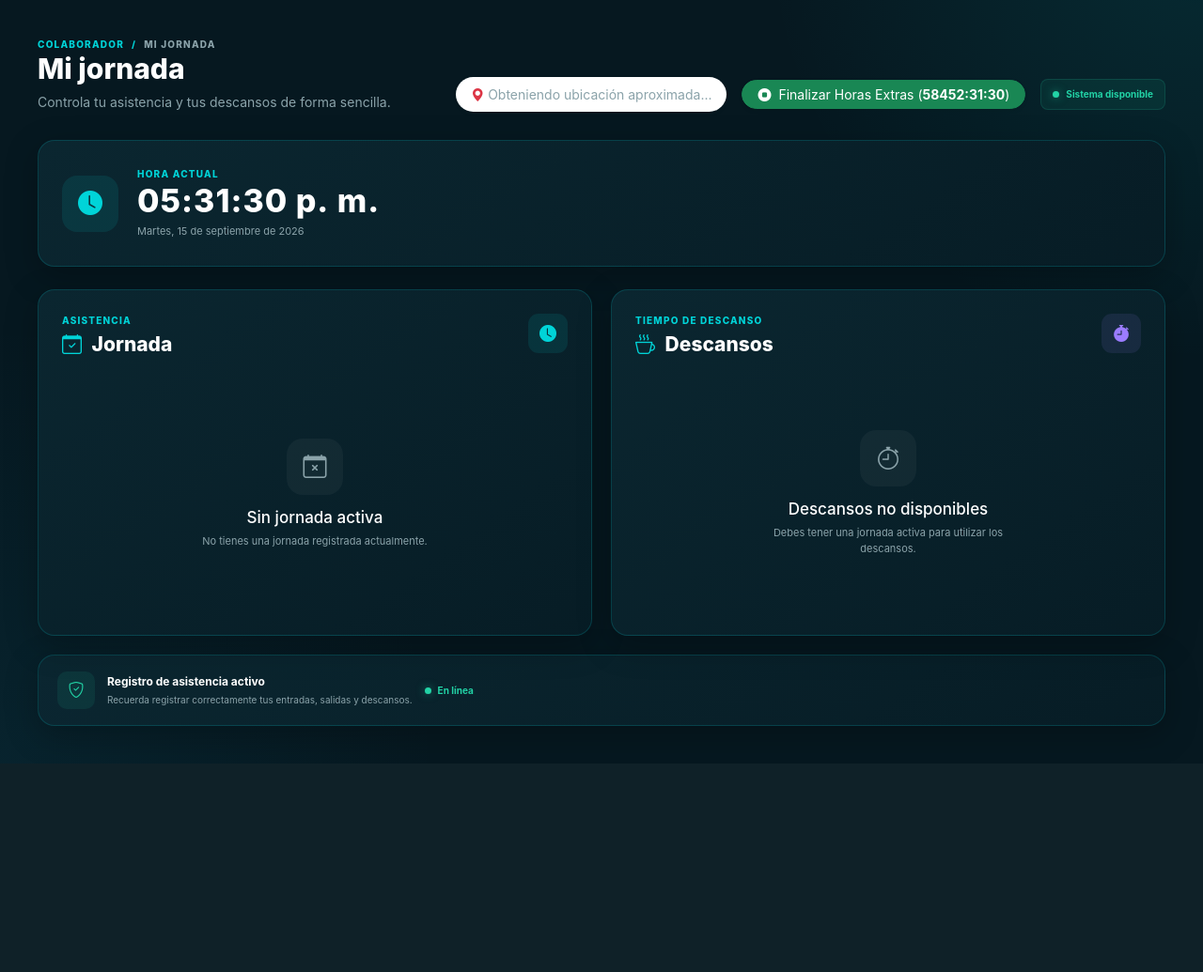
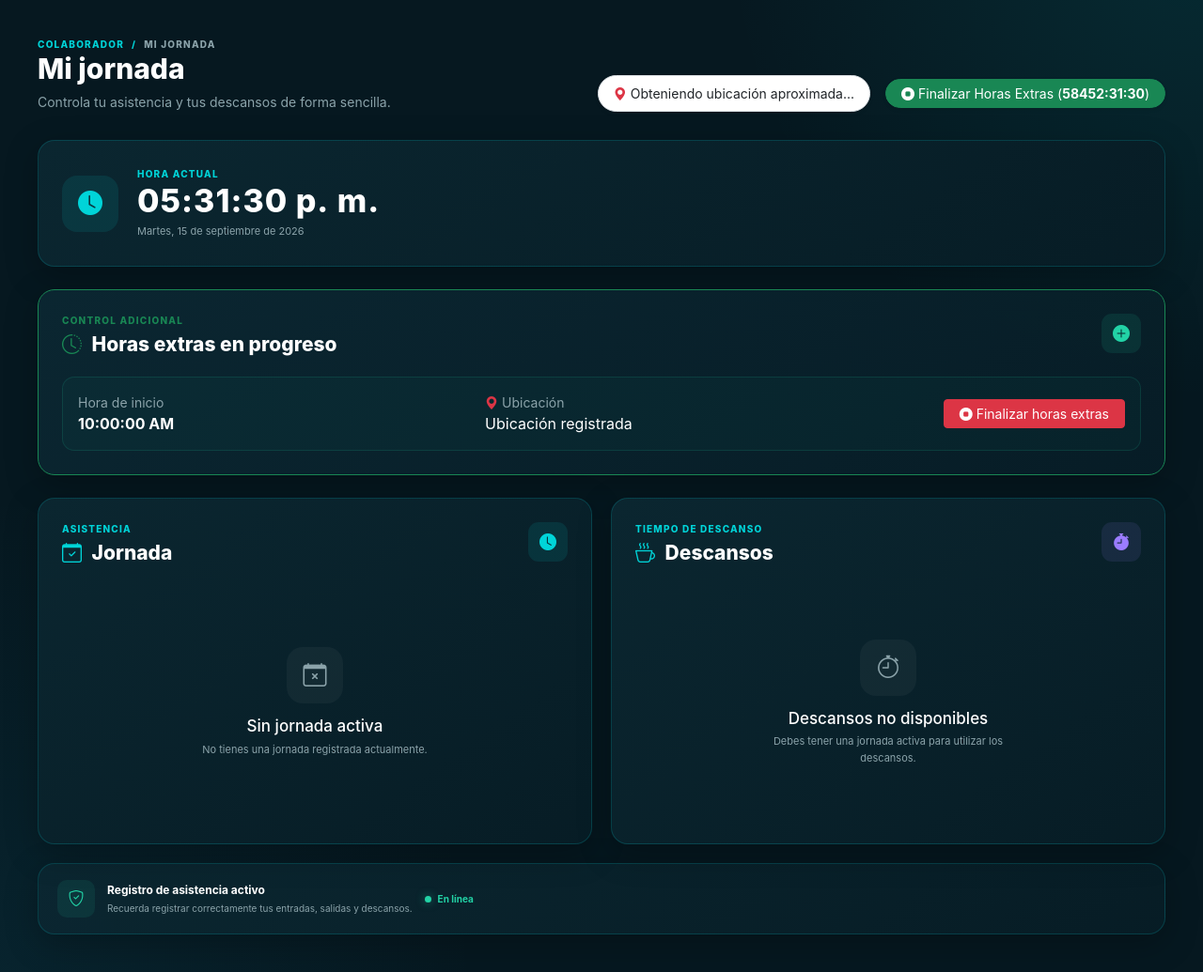
Before and after one commit to el-dino19/Attendix, a Flask app: page /Attendix/dashboard in a window 1280 px wide. Shown: the part 82-1117 px from the top of the page at 94% size. Before the commit the page ends 864 px from the top, so only its background shows below. Run offline with Flask 3, Linux system fonts and the light colour scheme; the visitor is signed in with stand-in values (Sample User, id 1); tables that the repository leaves empty hold one stand-in row (values such as "Sample post").

Commit message:
Actualiza dashboard y horas extras

```diff
--- a/app/templates/empleado/dashboard.html
+++ b/app/templates/empleado/dashboard.html
@@ -120,37 +120,35 @@
           </p>
         </div>
 
-        <!-- Estado, Ubicación y Botón de Horas Extras Superior -->
+        <!-- Ubicación en color oscuro y Botón Superior de Horas Extras -->
         <div class="d-flex align-items-center gap-3 flex-wrap">
-          <!-- Ubicación Integrada -->
-          <div class="d-flex align-items-center text-muted small bg-white px-3 py-2 rounded-pill shadow-sm">
+          <!-- Ubicación (Color Oscuro) -->
+          <div class="d-flex align-items-center text-dark small bg-white px-3 py-2 rounded-pill shadow-sm border">
             <i class="bi bi-geo-alt-fill text-danger me-1"></i>
             <span id="ubicacion-texto">Ubicación: Verificando...</span>
           </div>
 
-          <!-- Botón de Horas Extras Rápido -->
+          <!-- Botón de Horas Extras (Trigger Modal o Finalizar) -->
           {% if hora_extra_activa %}
           <button
             type="button"
-            class="btn btn-sm btn-success rounded-pill px-3 shadow-sm"
+            class="btn btn-sm btn-success rounded-pill px-3 shadow-sm d-flex align-items-center gap-1"
             onclick="finalizarHorasExtras()"
           >
-            <i class="bi bi-stop-circle-fill me-1"></i> Finalizar Horas Extras (<strong id="contador-horas-extras" data-inicio="{{ hora_extra_activa.inicio.isoformat() }}">00:00:00</strong>)
+            <i class="bi bi-stop-circle-fill"></i>
+            <span>Finalizar Horas Extras (<strong id="contador-horas-extras" data-inicio="{{ hora_extra_activa.inicio.isoformat() }}">00:00:00</strong>)</span>
           </button>
           {% else %}
           <button
             type="button"
-            class="btn btn-sm btn-outline-success rounded-pill px-3 shadow-sm"
-            onclick="iniciarHorasExtras()"
+            class="btn btn-sm btn-outline-success rounded-pill px-3 shadow-sm d-flex align-items-center gap-1"
+            data-bs-toggle="modal"
+            data-bs-target="#confirmarIniciarHorasExtrasModal"
           >
-            <i class="bi bi-play-circle-fill me-1"></i> Iniciar Horas Extras
+            <i class="bi bi-play-circle-fill"></i>
+            <span>Iniciar Horas Extras</span>
           </button>
           {% endif %}
-
-          <div class="status-online">
-            <span class="pulse-dot"></span>
-            Sistema disponible
-          </div>
         </div>
       </section>
 
@@ -165,6 +163,40 @@
           <span id="fecha-actual" class="fecha-actual"></span>
         </div>
       </section>
+
+      <!-- Tarjeta de Horas Extras Activas (Si aplica) -->
+      {% if hora_extra_activa %}
+      <section class="app-card horas-extras-section mb-4 border-success">
+        <div class="card-header">
+          <div>
+            <span class="card-label text-success">CONTROL ADICIONAL</span>
+            <h2><i class="bi bi-clock-history text-success"></i> Horas extras en progreso</h2>
+          </div>
+          <div class="card-header-icon green">
+            <i class="bi bi-plus-circle-fill"></i>
+          </div>
+        </div>
+        <div class="horas-extras-active p-3">
+          <div class="d-flex justify-content-between align-items-center flex-wrap gap-3">
+            <div>
+              <span class="text-muted d-block small">Hora de inicio</span>
+              <strong>{{ hora_extra_activa.inicio.strftime("%I:%M:%S %p") }}</strong>
+            </div>
+            <div>
+              <span class="text-muted d-block small"><i class="bi bi-geo-alt-fill text-danger"></i> Ubicación</span>
+              <span>{{ hora_extra_activa.ubicacion|default('Ubicación registrada', true) }}</span>
+            </div>
+            <button
+              type="button"
+              class="btn btn-danger btn-sm px-3"
+              onclick="finalizarHorasExtras()"
+            >
+              <i class="bi bi-stop-circle-fill"></i> Finalizar horas extras
+            </button>
+          </div>
+        </div>
+      </section>
+      {% endif %}
 
       <!-- Grid Principal (Jornada y Descansos) -->
       <div class="dashboard-grid">
@@ -434,6 +466,43 @@
       </div>
     </div>
 
+    <!-- Modal: Iniciar Horas Extras -->
+    <div
+      class="modal fade"
+      id="confirmarIniciarHorasExtrasModal"
+      tabindex="-1"
+      aria-hidden="true"
+    >
+      <div class="modal-dialog modal-dialog-centered">
+        <div class="modal-content confirm-modal">
+          <div class="modal-body text-center p-4">
+            <div class="confirm-icon text-success bg-success-subtle rounded-circle p-3 d-inline-flex mb-3">
+              <i class="bi bi-play-circle-fill fs-3"></i>
+            </div>
+            <h3 class="confirm-title">Iniciar horas extras</h3>
+            <p class="confirm-text">
+              ¿Estás seguro de que deseas comenzar tu tiempo de horas extras?
+            </p>
+            <p class="confirm-warning">
+              <i class="bi bi-info-circle"></i> Se registrará tu hora actual y tu ubicación actual.
+            </p>
+            <div class="confirm-buttons d-flex justify-content-center gap-2 mt-4">
+              <button
+                type="button"
+                class="btn confirm-cancel"
+                data-bs-dismiss="modal"
+              >
+                Cancelar
+              </button>
+              <button type="button" class="btn btn-success" onclick="iniciarHorasExtras()">
+                <i class="bi bi-check-lg"></i> Sí, Iniciar
+              </button>
+            </div>
+          </div>
+        </div>
+      </div>
+    </div>
+
     <!-- Modal: Finalizar Jornada -->
     <div
       class="modal fade"
```
